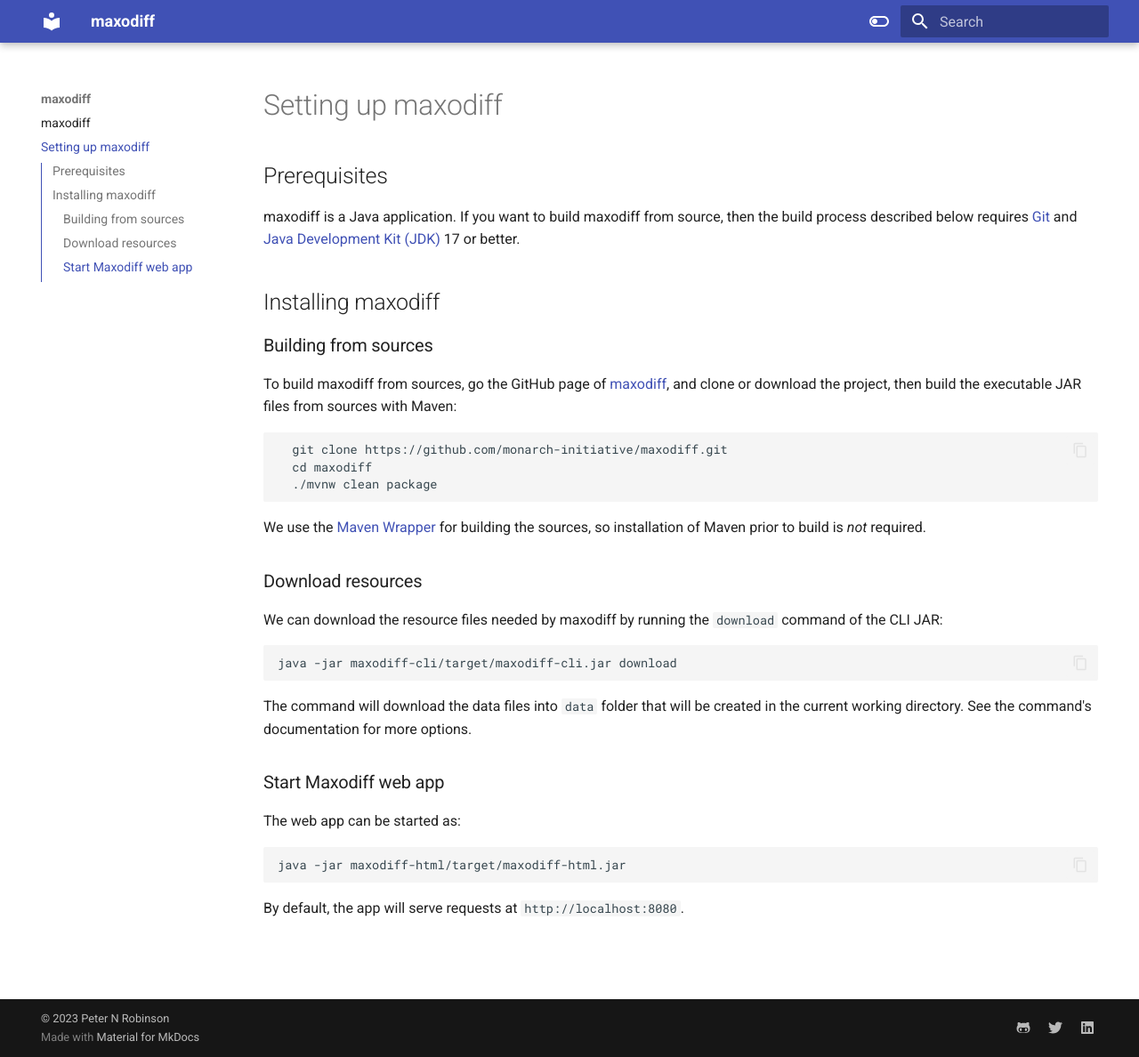
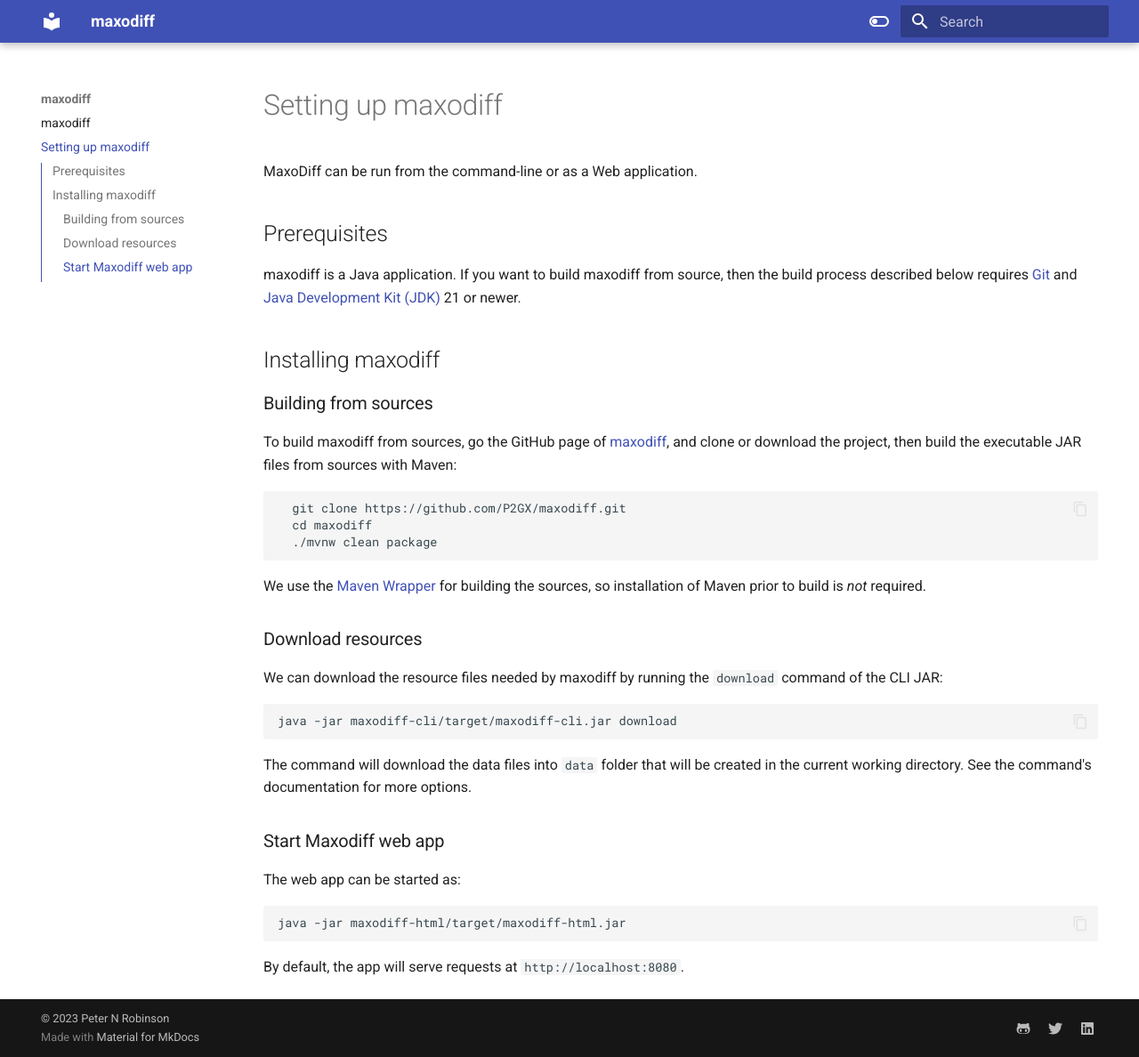
Before and after one commit to P2GX/maxodiff, an MkDocs documentation site: the page built from docs/setup.md, in a window 1280 px wide and 1188 px high. Shown: the whole window at 89% size. Built offline with MkDocs 1.6.1 and Material for MkDocs 9.7.7, drawn with Linux system fonts in a browser that asks for light colours.

Commit message:
Updating documentation

````diff
--- a/docs/setup.md
+++ b/docs/setup.md
@@ -1,21 +1,23 @@
 # Setting up maxodiff
+
+MaxoDiff can be run from the command-line or as a Web application.
 
 ## Prerequisites
 
 maxodiff is a Java application. If you want to build maxodiff from source,
 then the build process described below requires
-[Git](https://git-scm.com/book/en/v2) and [Java Development Kit (JDK)](https://openjdk.org/) 17 or better.
+[Git](https://git-scm.com/book/en/v2) and [Java Development Kit (JDK)](https://openjdk.org/) 21 or newer.
 
 
 ## Installing maxodiff
 
 ### Building from sources
 
-To build maxodiff from sources, go the GitHub page of [maxodiff](https://github.com/monarch-initiative/maxodiff),
+To build maxodiff from sources, go the GitHub page of [maxodiff](https://github.com/P2GX/maxodiff),
 and clone or download the project, then build the executable JAR files from sources with Maven:
 
 ```
-  git clone https://github.com/monarch-initiative/maxodiff.git
+  git clone https://github.com/P2GX/maxodiff.git
   cd maxodiff
   ./mvnw clean package
 ```
````
